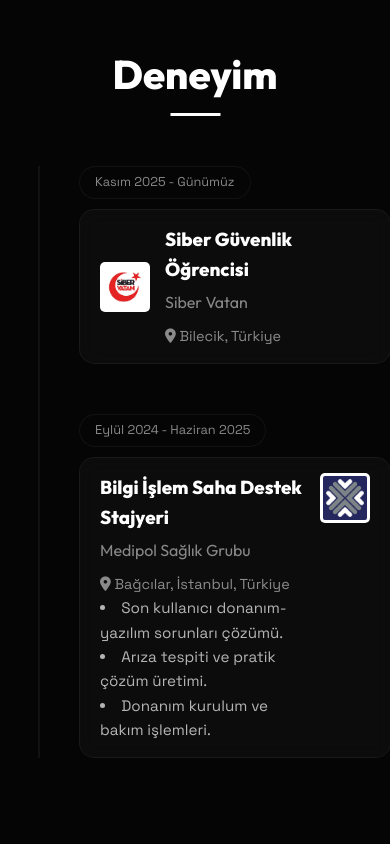
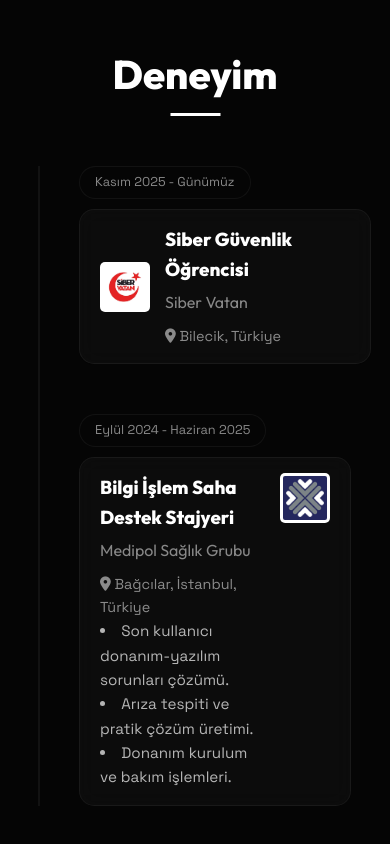
Before and after one commit to efekrbas/website, a React (Vite) app: page / in a window 390 px wide. Shown: the part 2372-3216 px from the top of the page. Built offline with nearby package versions, Linux system fonts and the light colour scheme; no server answers.

Commit message:
mobil view fix

```diff
--- a/src/index.css
+++ b/src/index.css
@@ -611,7 +611,7 @@ section {
 
 .education-grid {
     display: grid;
-    grid-template-columns: repeat(auto-fit, minmax(350px, 1fr));
+    grid-template-columns: repeat(auto-fit, minmax(300px, 1fr));
     gap: 30px;
 }
 
@@ -875,10 +875,13 @@ footer {
     }
 
     .timeline-content {
-        width: 100%;
+        width: auto;
         text-align: left !important;
         margin-left: 20px !important;
+        margin-right: 20px;
     }
+
+
 
     .timeline-date {
         left: 0;
@@ -888,6 +891,19 @@ footer {
         display: inline-block;
         margin-bottom: 10px;
         margin-left: 20px;
+    }
+
+    .education-grid,
+    .projects-grid,
+    .skills-wrapper {
+        grid-template-columns: 1fr;
+    }
+
+    .edu-card {
+        margin-right: 0;
+        /* Grid handles gap, but if columns are 1fr, they fit container.
+           If container has padding, it's fine.
+           But let's ensure no overflow if user has small screen. */
     }
 }
 
```
